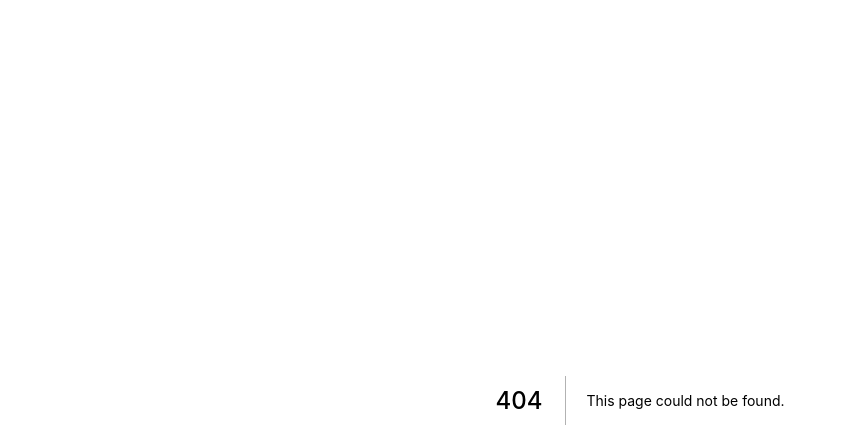
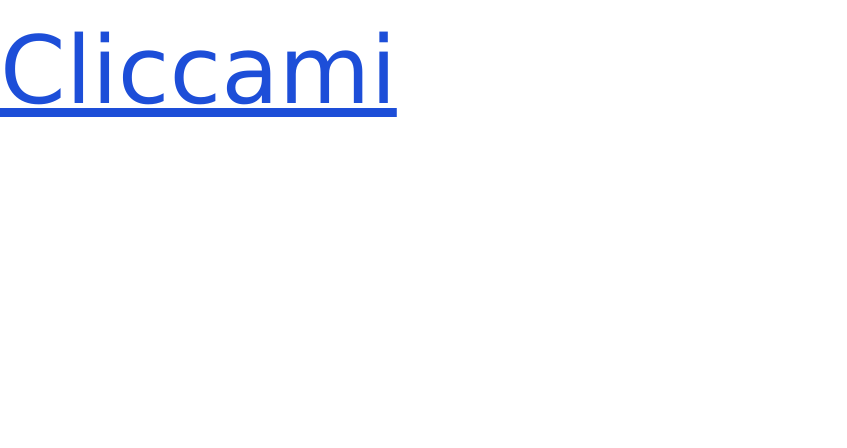
Before and after one commit to lorenzozanotto/lorenzozanotto.com, a Next.js app: page /disney in a window 1280 px wide. Before the commit this address had no page. Shown: the top 448 px of the page, without its empty margins (0-847 px from the left). Built offline with nearby package versions, Linux system fonts and the light colour scheme.

Commit message:
add tmp page

```diff
--- /dev/null
+++ b/pages/disney.tsx
@@ -0,0 +1,7 @@
+function DisneyPage() {
+    return (
+        <h1 className="text-[94px] text-blue-700 underline"><a href="/dark/ds.pdf">Cliccami</a></h1>
+     );
+}
+
+export default DisneyPage;
```
Also changed, not shown: 1 other file (tests, documents, lock files or other folders).
